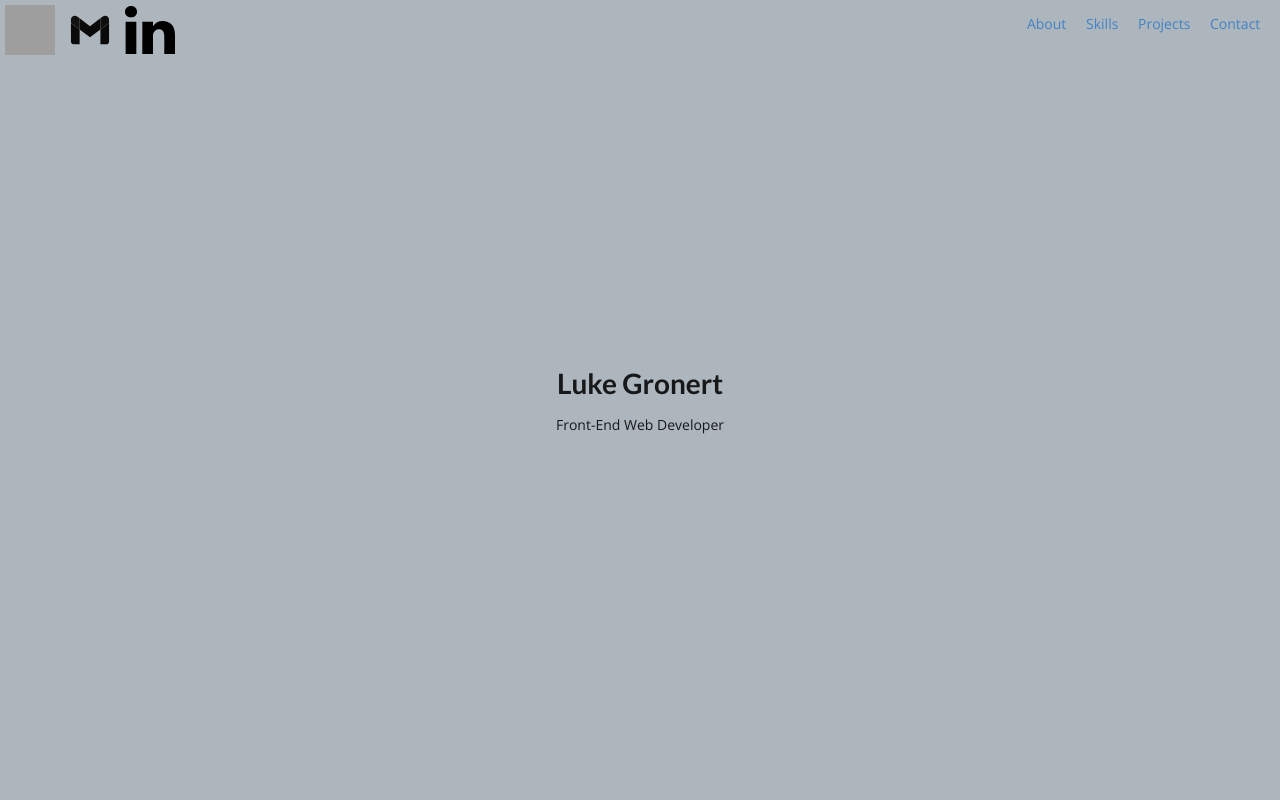
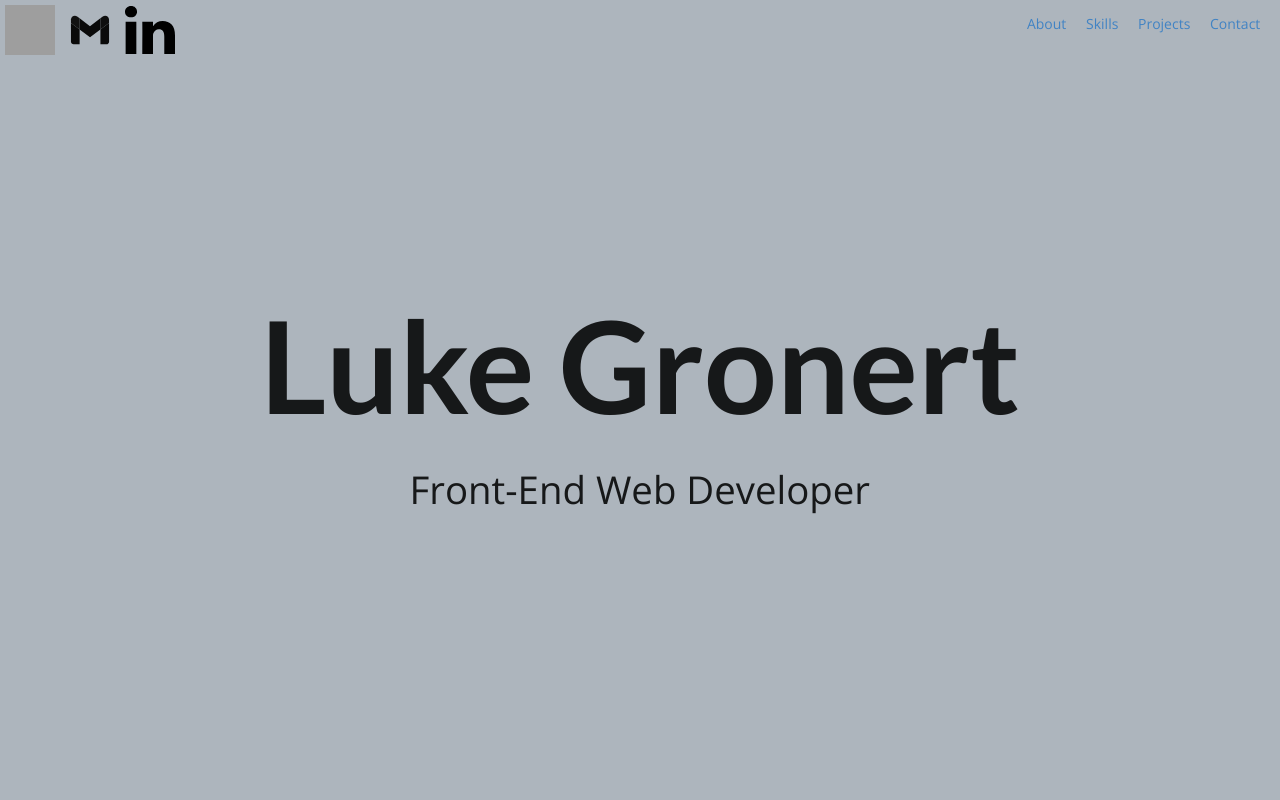
Before and after one commit to lukegronert/lukegronert.github.io, a React (Create React App) app: page / in a window 1280 px wide. Shown: the top 800 px of the page. Built offline with nearby package versions, Linux system fonts and the light colour scheme; grey boxes are pictures that could not be loaded.

Commit message:
Added animation to Banner and section h2s with react-reveal

```diff
--- a/src/components/About.js
+++ b/src/components/About.js
@@ -1,9 +1,13 @@
 import React from 'react';
 import '../styles/about.css';
+import Fade from 'react-reveal/Fade'
+
 export default function About() {
     return (
         <section className="about-section" id="about">
-            <h2>About</h2>
+            <Fade>
+                <h2>About</h2>
+            </Fade>
             <div className="about-content">
                 <article className="about-description">
                 Lorem ipsum dolor sit amet, consectetur adipiscing elit. Integer vestibulum est a tellus mattis, sit amet tincidunt libero convallis. Sed vitae tellus quam. Curabitur posuere pharetra erat a condimentum. Curabitur ullamcorper quam quis felis lacinia, at feugiat ipsum hendrerit. Cras sagittis purus vel iaculis efficitur. Nullam in suscipit augue. Quisque dui sapien, ultrices nec elementum quis, fermentum nec sem. Nam aliquam tincidunt elit, venenatis pulvinar purus tempor sit amet. Mauris malesuada lacus et nisl volutpat cursus. Phasellus lacinia, mi id laoreet pretium, nisl nisi euismod orci, ac tincidunt elit nisi id ex. Vivamus volutpat molestie felis, in malesuada est consequat et. Vestibulum sed mattis risus, nec congue erat. Fusce vitae consectetur augue. Vivamus aliquam non magna at dictum. Nulla facilisi. Curabitur rhoncus mauris in accumsan blandit.
--- a/src/components/Banner.js
+++ b/src/components/Banner.js
@@ -1,16 +1,22 @@
 import React from 'react';
 import '../styles/banner.css';
+import Flash from 'react-reveal/Flash';
+import Pulse from 'react-reveal/Pulse';
 
 export default function Banner() {
     return (
         <section className='ui centered banner-section' id="home">
             <div className='banner-content'>
-                <h1>
-                    Luke Gronert
-                </h1>
+                <Flash>
+                    <h1>
+                        Luke Gronert
+                    </h1>
+                </Flash>
+                <Pulse delay={1000} duration={2000} count={2}>
                 <p>
                     Front-End Web Developer
                 </p>
+                </Pulse>
             </div>
         </section>
     )
--- a/src/components/ProjectCard.js
+++ b/src/components/ProjectCard.js
@@ -7,7 +7,7 @@ import Slide from 'react-reveal/Slide';
 export default function ProjectCard(props) {
     return (
         <Fade duration={2000}>
-            <Slide right duration={500}>
+            <Slide right duration={500} opposite={true}>
                 <div className='project-card'>
                     <img src={props.image} className='project-image' />
                     <div className='project-content'>
--- a/src/components/Projects.js
+++ b/src/components/Projects.js
@@ -2,11 +2,14 @@ import React from 'react';
 import {projectList} from '../data/projects';
 import ProjectCard from './ProjectCard';
 import '../styles/projects.css';
+import Fade from 'react-reveal/Fade'
 
 export default function Projects() {
     return (
         <section id="projects" className='projects-section'>
-            <h2 className='projects-headline'>Projects</h2>
+            <Fade>
+                <h2 className='projects-headline'>Projects</h2>
+            </Fade>
             <div className='project-display'>
                 {projectList.map((project) => {
                     return (
--- a/src/components/Skills.js
+++ b/src/components/Skills.js
@@ -2,12 +2,15 @@ import React from 'react';
 import '../styles/skills.css';
 import SkillItem from './SkillItem';
 import { skillSet } from '../data/skills';
+import Fade from 'react-reveal/Fade';
 
 export default function Skills() {
     return (
         <section id="skills" className='skills-section'>
             <div className='skills-headline'>
-                <h2>Skills</h2>
+                <Fade>
+                    <h2>Skills</h2>
+                </Fade>
                 <p>The languages, frameworks, and libraries that I have experience working with.</p>
             </div>
             <div className="skills-container">
--- a/src/styles/banner.css
+++ b/src/styles/banner.css
@@ -6,3 +6,11 @@
   justify-content: center;
   background: #adb5bd;
 }
+
+.banner-content h1 {
+  font-size: 10vw;
+}
+
+.banner-content p {
+  font-size: 3vw;
+}
```
